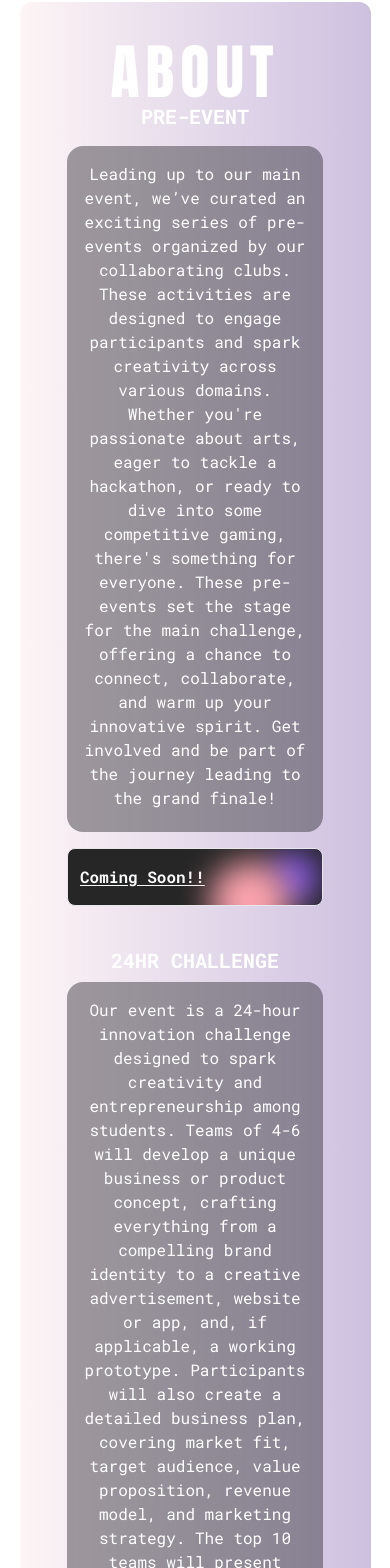
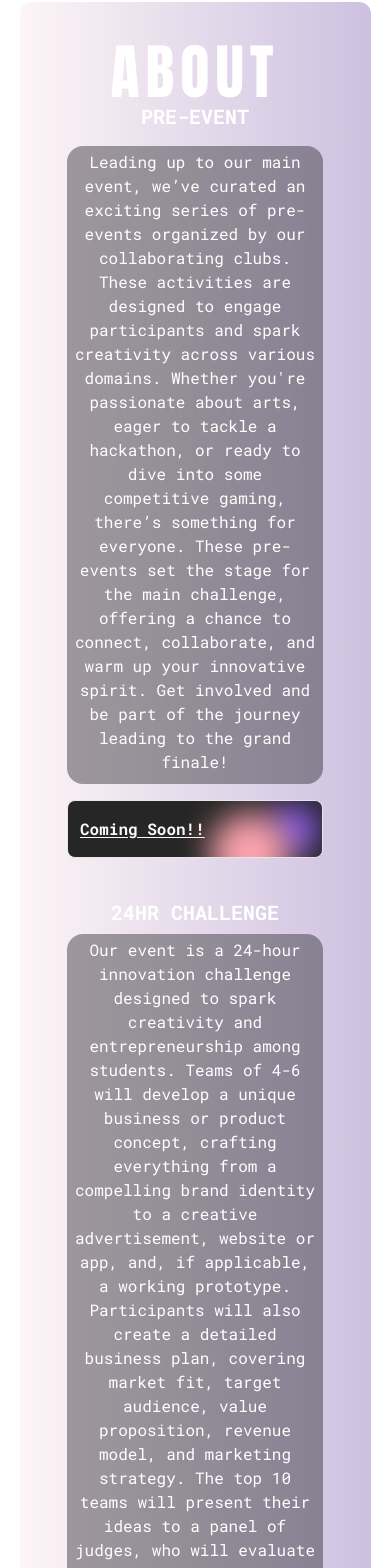
Before and after one commit to ShashwatMishra2411/pitchathon, a React (Vite) app: page / in a window 390 px wide. Shown: the part 882-2450 px from the top of the page. Built offline with nearby package versions, Linux system fonts and the light colour scheme.

Commit message:
Update About page layout and styling for responsiveness

```diff
--- a/src/pages/About.jsx
+++ b/src/pages/About.jsx
@@ -2,7 +2,7 @@ export default function About() {
   return (
     <div
       id="about"
-      className="des w-[90vw] flex flex-col justify-center items-center h-full rounded-xl px-9 py-10 "
+      className="des w-[90vw] flex flex-col justify-center items-center h-full rounded-xl px-4 lg:px-9 py-10 "
     >
       <h1 className="font-anton text-white text-6xl tracking-widest uppercase">
         About
@@ -10,13 +10,13 @@ export default function About() {
       <div className="flex flex-wrap gap-10 text-white justify-center font-roboto-mono w-full">
         <div className="flex flex-col gap-4 justify-center items-center w-full basis-1/3">
           <h1 className="uppercase text-xl xl:text-4xl font-bold">Pre-Event</h1>
-          <div className="h-full w-full text-center bg-about rounded-2xl p-4">
+          <div className="h-full w-full text-center bg-about rounded-2xl p-1 md:p-4">
             Leading up to our main event, we’ve curated an exciting series of
             pre-events organized by our collaborating clubs. These activities
             are designed to engage participants and spark creativity across
-            various domains. Whether you're passionate about arts, eager to
+            various domains. Whether you&apos;re passionate about arts, eager to
             tackle a hackathon, or ready to dive into some competitive gaming,
-            there's something for everyone. These pre-events set the stage for
+            there&rsquo;s something for everyone. These pre-events set the stage for
             the main challenge, offering a chance to connect, collaborate, and
             warm up your innovative spirit. Get involved and be part of the
             journey leading to the grand finale!
@@ -29,7 +29,7 @@ export default function About() {
           <h1 className="uppercase text-xl xl:text-4xl text-nowrap font-bold">
             24Hr Challenge
           </h1>
-          <div className="h-full w-full text-center bg-about rounded-2xl p-4">
+          <div className="h-full w-full text-center bg-about rounded-2xl p-1 md:p-4">
             Our event is a 24-hour innovation challenge designed to spark
             creativity and entrepreneurship among students. Teams of 4-6 will
             develop a unique business or product concept, crafting everything
```
